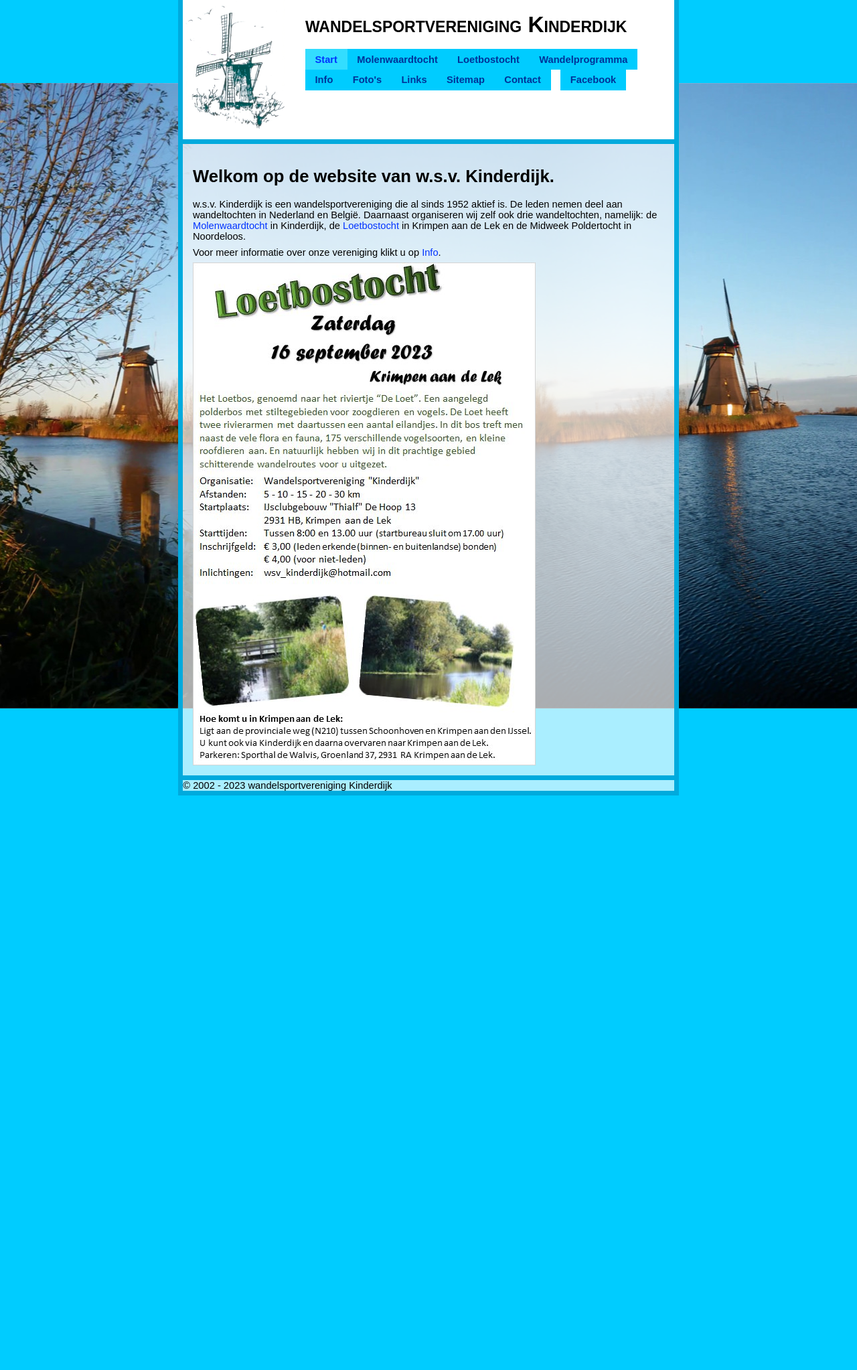
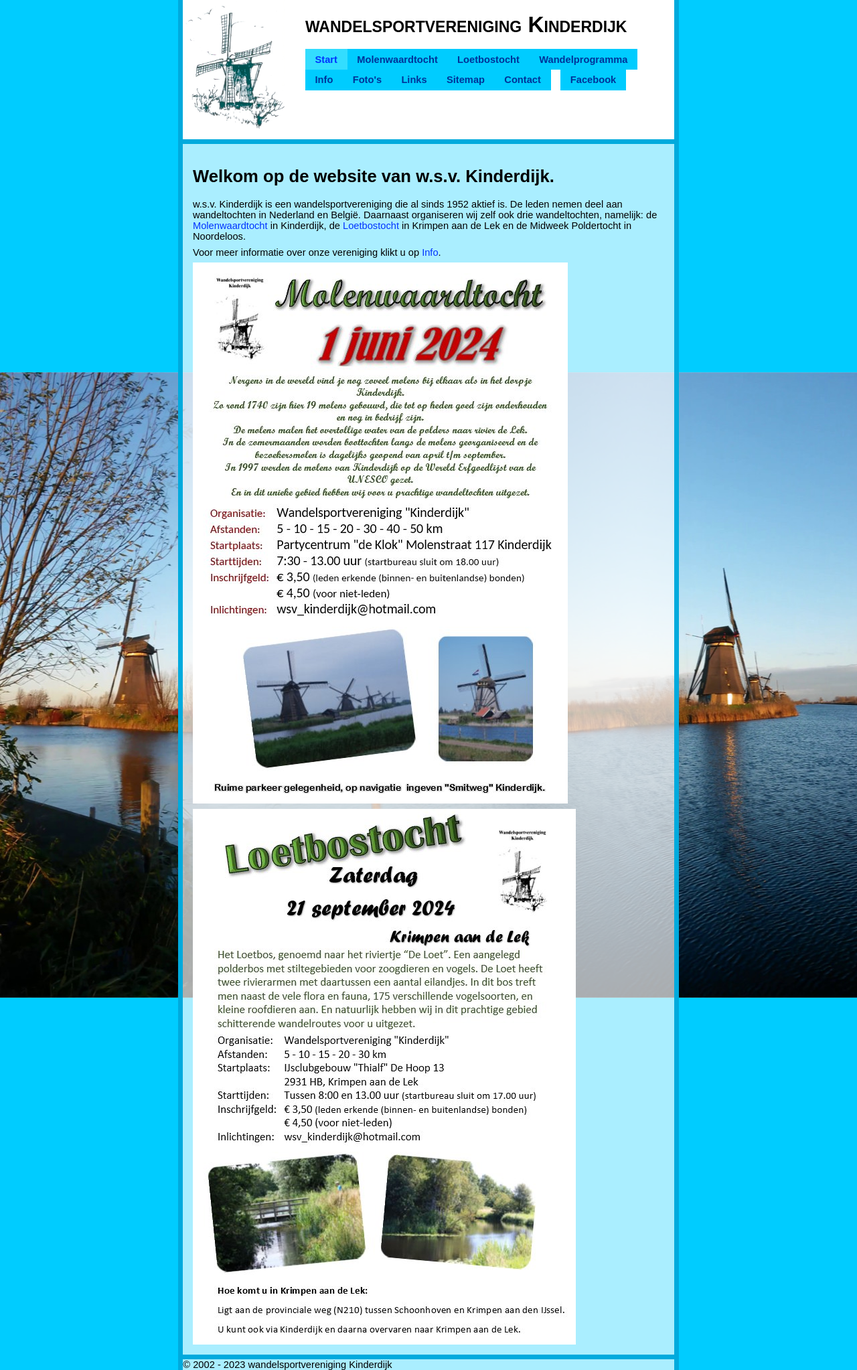
Before and after one commit to jvisser84/www.wsvkinderdijk.nl, a Jekyll site: the page built from docs/index.md, in a window 1280 px wide. Shown: the whole page at 67% size. Built offline with Jekyll 4.4.1, drawn with Linux system fonts in a browser that asks for light colours.

Commit message:
Oude 2023 flyers verwijderd en nieuwe 2024 flyers geplaatst.

```diff
--- a/docs/index.md
+++ b/docs/index.md
@@ -7,4 +7,6 @@ w.s.v. Kinderdijk is een wandelsportvereniging die al sinds 1952 aktief is. De l
 
 Voor meer informatie over onze vereniging klikt u op [Info](/info).
 
-![Flyer Loetbostocht 2023](/assets/images/Flyer_Los_Loet_2023.jpg "Flyer Loetbostocht 2023")
+![Flyer Molenwaardtocht 2024](/assets/images/Flyer_MWT_2024.jpg "Flyer Molenwaardtocht 2024")
+
+![Flyer Loetbostocht 2024](/assets/images/Flyer_Loet_2024.jpg "Flyer Loetbostocht 2024")
```
Also changed, not shown: docs/assets/images/Flyer_Loet_2024.jpg (added), docs/assets/images/Flyer_Los_Loet_2023.jpg (deleted), docs/assets/images/Flyer_Los_MWT_2023_website.jpg (deleted), docs/assets/images/Flyer_MWT_2024.jpg (added).
